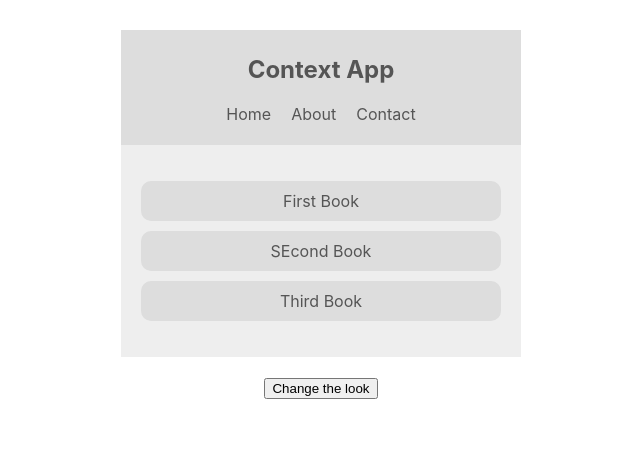
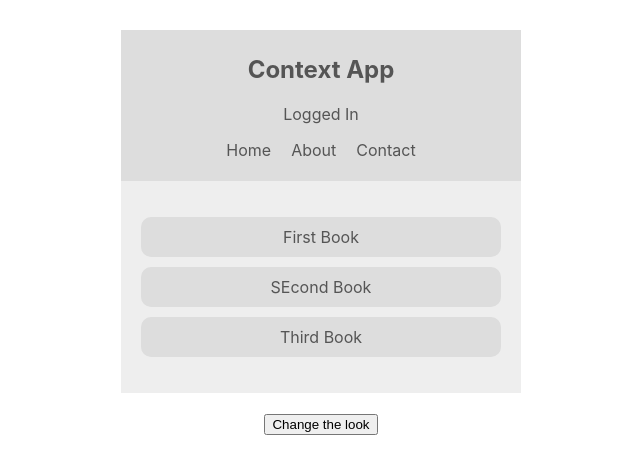
Before and after one commit to RajatArya007zxc/ContextApi-and-Recipe-app-, a React (Create React App) app: page / in a window 1280 px wide. Shown: the top 474 px of the page, without its empty margins (319-959 px from the left). Built offline with nearby package versions, Linux system fonts and the light colour scheme.

Commit message:
Consuming Multiple Context (consumer)

```diff
--- a/src/Component/NavBar.jsx
+++ b/src/Component/NavBar.jsx
@@ -1,24 +1,47 @@
 import React, { Component } from 'react';
 import { ThemeContext } from '../ContextComponent/ContextApi';
+import { AuthCon } from '../ContextComponent/AuthContext';
 
 class NavBar extends Component {
-    static contextType=ThemeContext;
+   // static contextType=ThemeContext;
 
     render() {
-        const {isLightTheme,light,dark}= this.context;
+
+        return (
+            <AuthCon.Consumer>
+            {(e)=>(
+
+                <ThemeContext.Consumer>{(context)=>{
+                    const {isAuth,verify}=e
+                    const {isLightTheme,light,dark}= context;
                     const theme=isLightTheme?light:dark;
 
-        return (
-            <div>
+                    return(
+
+
                     <nav style={{color:theme.syntax,background:theme.ui}}>
                     <h1>Context App</h1>
+                    <div onClick={verify}>
+
+                    {isAuth?'Logged In':'Logged Out'}
+                    </div>
                         <ul>
                             <li>Home</li>
                             <li>About</li>
                             <li>Contact</li>
                         </ul>
                     </nav>
-            </div>
+
+
+                    )
+                }}
+
+                </ThemeContext.Consumer>
+
+            )}
+            </AuthCon.Consumer>
+
+
         );
     }
 }
--- a/src/ContextComponent/AuthContext.jsx
+++ b/src/ContextComponent/AuthContext.jsx
@@ -4,7 +4,7 @@ export const AuthCon=createContext();
 
 class AuthContext extends Component {
     state={
-        isAuth:false
+        isAuth:true
     }
     Checkauth=()=>{
         this.setState({isAuth:!this.state.isAuth})
```
Lines whose indentation alone changed are shown as unchanged.
